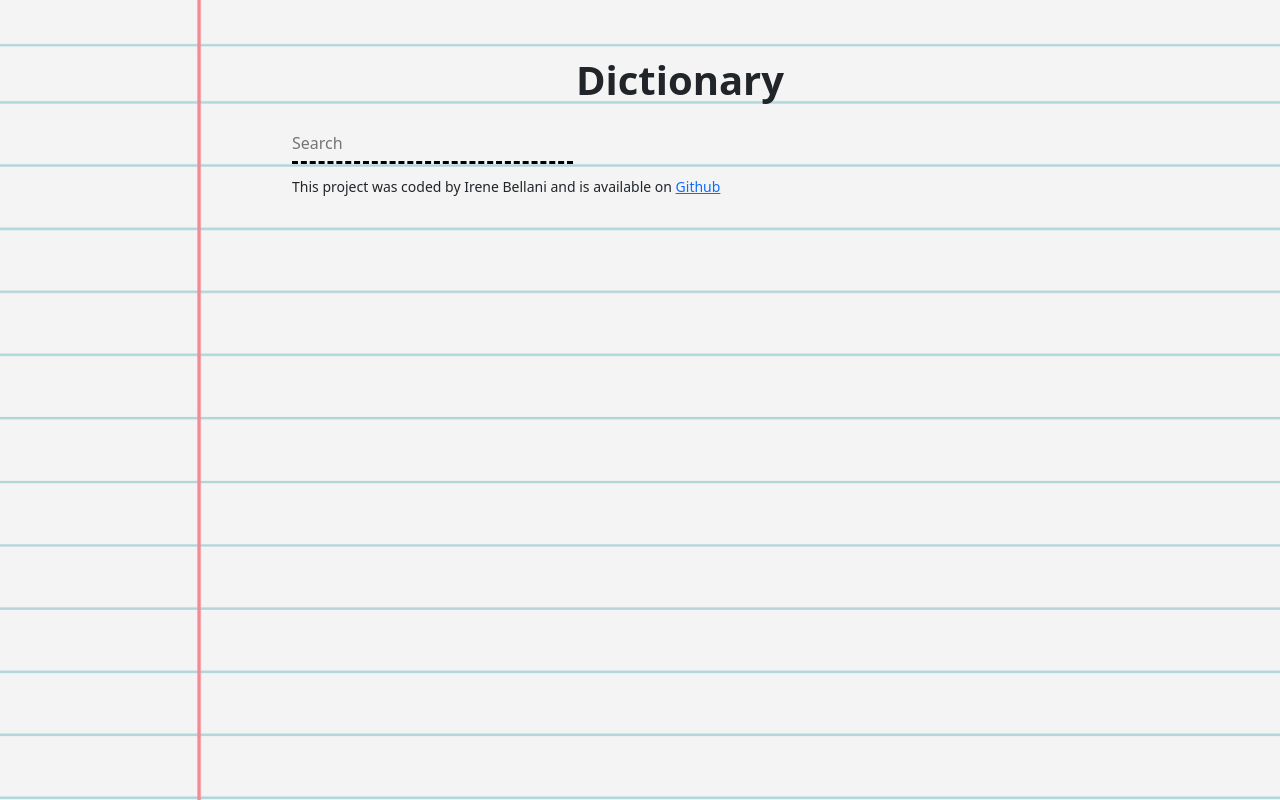
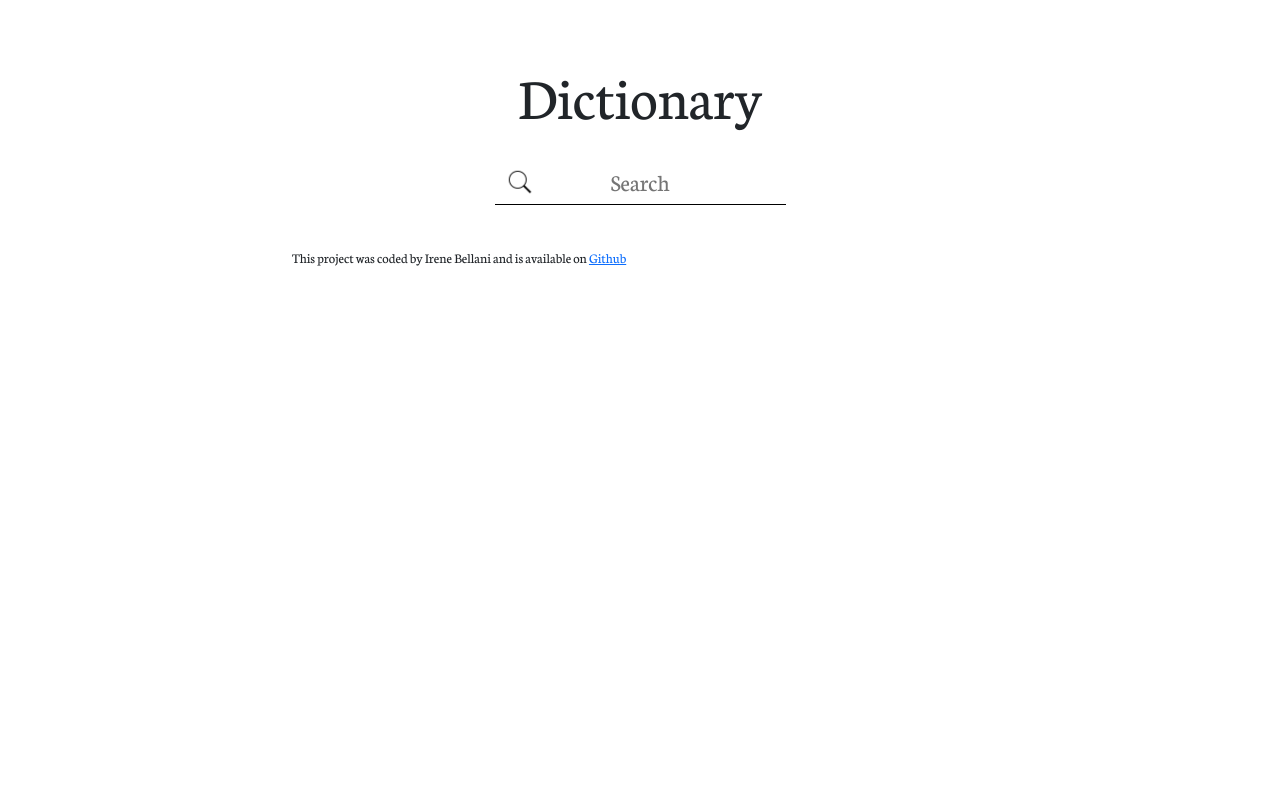
Before and after one commit to Ireb91/dictionary-app, a React (Create React App) app: page / in a window 1280 px wide. Built offline with nearby package versions, Linux system fonts and the light colour scheme; no server answers.

Commit message:
Title and first section styled

```diff
--- a/src/App.css
+++ b/src/App.css
@@ -1,3 +1,5 @@
+@import url("https://fonts.googleapis.com/css2?family=Pacifico&display=swap");
+
 .App {
   margin: 50px 280px;
 }
--- a/src/Dictionary.css
+++ b/src/Dictionary.css
@@ -1,16 +1,25 @@
+@import url("https://fonts.googleapis.com/css2?family=Neuton:ital,wght@0,300;0,400;0,700;1,400&display=swap");
+
 input {
-  padding: 6px 50px 6px 0px;
-  margin: 10px 0 10px;
-  background: none;
   border: none;
-  border-bottom: solid;
-  border-bottom-style: dashed;
+  border-bottom: 1px solid;
+  padding: 4px 30px;
+  text-align: center;
+  display: block;
+  margin: 0 auto;
+  font-family: "Neuton", serif;
+  font-size: 24px;
+  outline: none;
+  margin-bottom: 40px;
+  background-image: url("search_icon.png");
+  background-repeat: no-repeat;
+  background-size: 30px;
+  background-position: 10px;
 }
 
 .App-header {
   text-align: center;
-  font-size: 40px;
-  margin: 0px 0px 5px 80px;
-
-  font-weight: bolder;
+  font-size: 60px;
+  font-family: "Neuton", serif;
+  margin-bottom: 20px;
 }
--- /dev/null
+++ b/src/Results.css
@@ -0,0 +1,21 @@
+@import url("https://fonts.googleapis.com/css2?family=Neuton:ital,wght@0,300;0,400;0,700;1,400&display=swap");
+
+body {
+  font-family: "Neuton", serif;
+}
+
+.Word {
+  font-size: 40px;
+}
+
+.Phonetic {
+  font-style: oblique;
+}
+
+.Word-section {
+  text-align: center;
+  background-color: #f9f7fe;
+  display: block;
+  margin: 0 auto 25px;
+  padding: 20px 20px;
+}
--- a/src/Results.js
+++ b/src/Results.js
@@ -1,13 +1,16 @@
 import React from "react";
 import Meaning from "./Meaning.js";
+import "./Results.css";
 
 export default function Results(props) {
   console.log(props);
   if (props.results) {
     return (
       <div className="Results">
-        <h1>{props.results.word}</h1>
-        <h3>{props.results.phonetic}</h3>
+        <section className="Word-section">
+          <h1 className="Word">{props.results.word}</h1>
+          <h3 className="Phonetic">{props.results.phonetic}</h3>
+        </section>
         {props.results.meanings.map(function (meaning, index) {
           return (
             <div key={index}>
--- a/src/index.css
+++ b/src/index.css
@@ -1,15 +1,3 @@
-body {
-  margin: 0;
-  font-family: -apple-system, BlinkMacSystemFont, "Segoe UI", "Roboto", "Oxygen",
-    "Ubuntu", "Cantarell", "Fira Sans", "Droid Sans", "Helvetica Neue",
-    sans-serif;
-  -webkit-font-smoothing: antialiased;
-  -moz-osx-font-smoothing: grayscale;
-  background-image: url("rippednotes.jpg");
-  background-size: cover;
-  background-repeat: repeat;
-}
-
 code {
   font-family: source-code-pro, Menlo, Monaco, Consolas, "Courier New",
     monospace;
```
Also changed, not shown: src/microphone_icon.png (added), src/search_icon.png (added).
